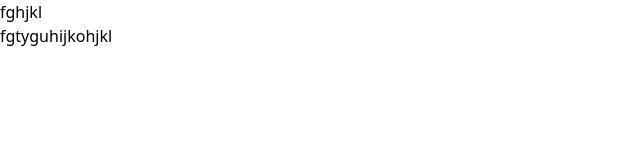
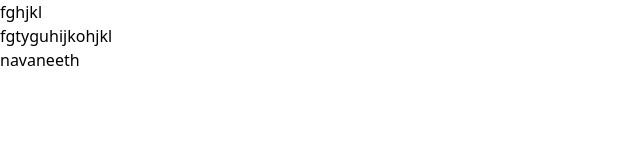
Before and after one commit to Muhammed-ubaiz/New-folder, a React (Vite) app in the folder frond-end/: page / in a window 1280 px wide. Shown: the top 160 px of the page, without its empty margins (0-640 px from the left). Built offline with nearby package versions, Linux system fonts and the light colour scheme.

Commit message:
tst name

```diff
--- a/frond-end/src/App.jsx
+++ b/frond-end/src/App.jsx
@@ -10,6 +10,7 @@ function App() {
     <>
       <h1>fghjkl</h1>
        <h1>fgtyguhijkohjkl</h1>
+       <h1>navaneeth</h1>
     </>
   )
 }
```
